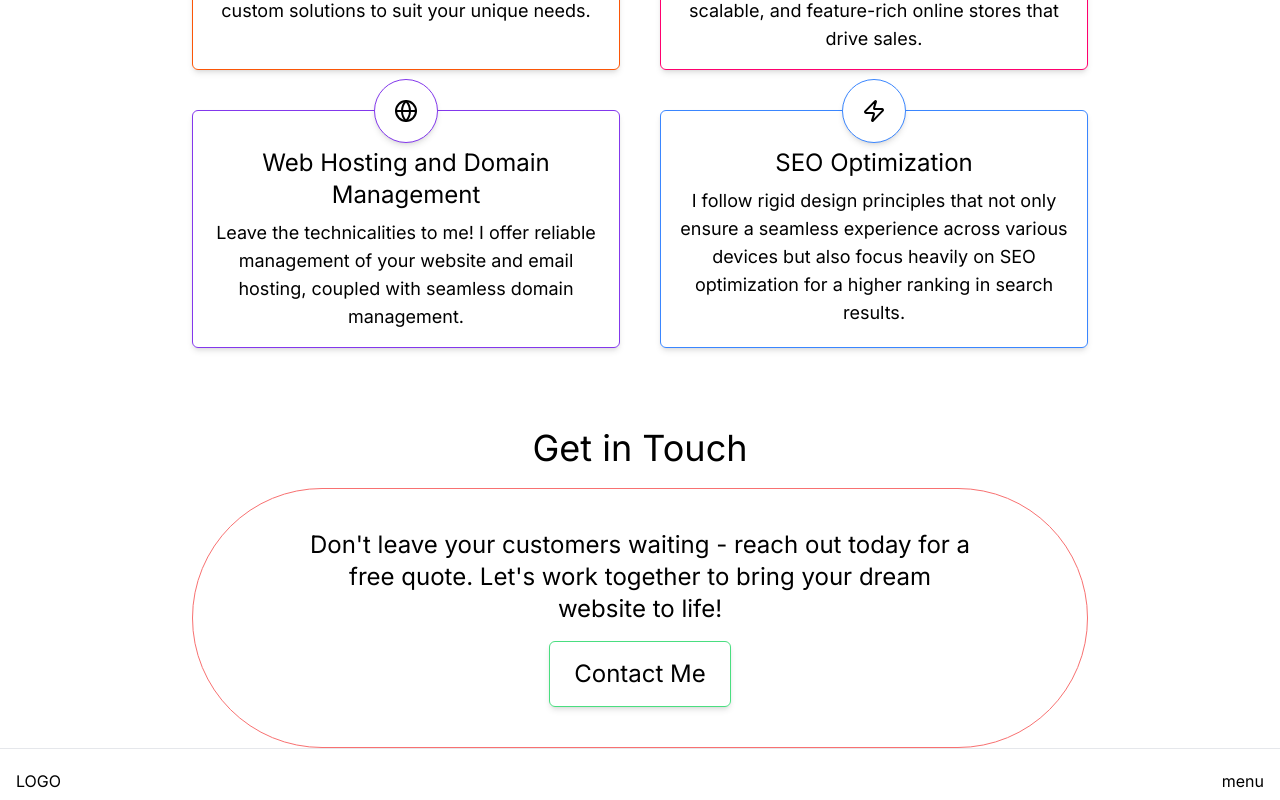
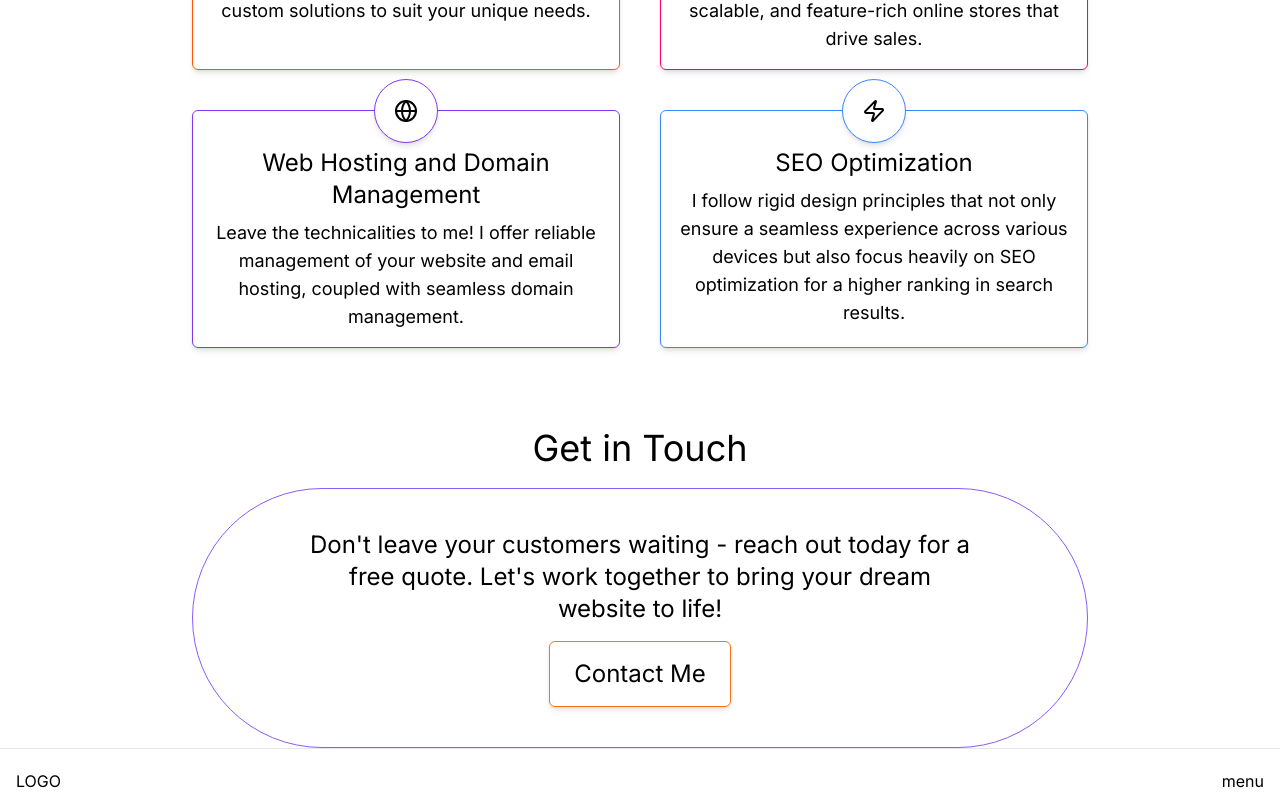
Before and after one commit to M1NDLE55/WebDevEwan, a Next.js app: page / in a window 1280 px wide. Shown: the part 1714-2514 px from the top of the page. Built offline with nearby package versions, Linux system fonts and the light colour scheme.

Commit message:
Update Contact.jsx

```diff
--- a/src/app/components/home/Contact.jsx
+++ b/src/app/components/home/Contact.jsx
@@ -4,14 +4,14 @@ export default function About() {
   return (
     <div className="center-div mt-14 flex-col px-4 sm:mt-20">
       <h1 className="text-3xl sm:text-4xl">Get in Touch</h1>
-      <div className="center-div mt-5 w-full max-w-4xl flex-col gap-4 rounded-md border border-red-400 p-4 text-center md:rounded-full md:py-10">
+      <div className="center-div mt-5 w-full max-w-4xl flex-col gap-4 rounded-md border border-violet-500 p-4 text-center md:rounded-full md:py-10">
         <p className="w-full max-w-2xl text-xl sm:text-2xl">
           Don&apos;t leave your customers waiting - reach out today for a free
           quote. Let&apos;s work together to bring your dream website to life!
         </p>
         <Link
           href="/quote"
-          className="w-fit rounded-md border border-green-400 p-4 px-6 py-4 text-center text-xl shadow-md transition-colors hover:border-orange-400 sm:text-2xl"
+          className="w-fit rounded-md border border-orange-500 p-4 px-6 py-4 text-center text-xl shadow-md transition-colors hover:border-cyan-400 sm:text-2xl"
         >
           Contact Me
         </Link>
```
